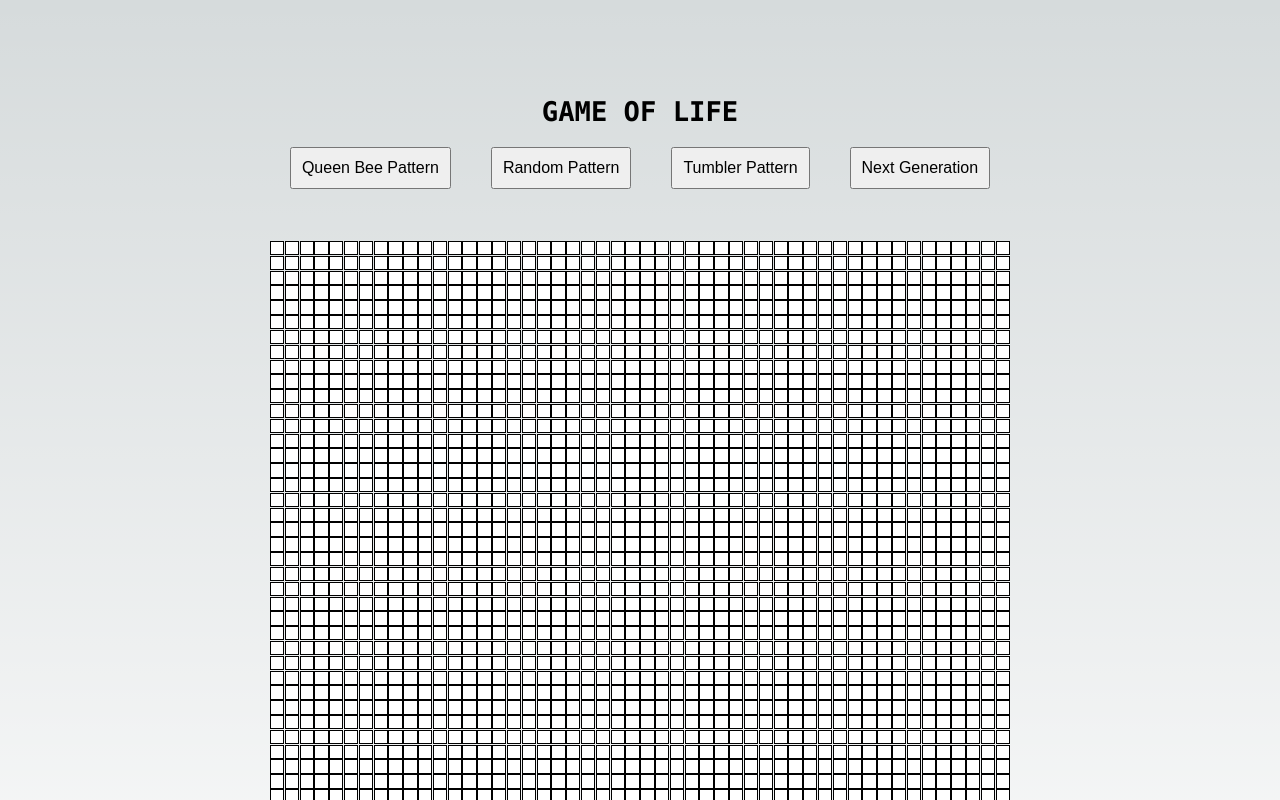
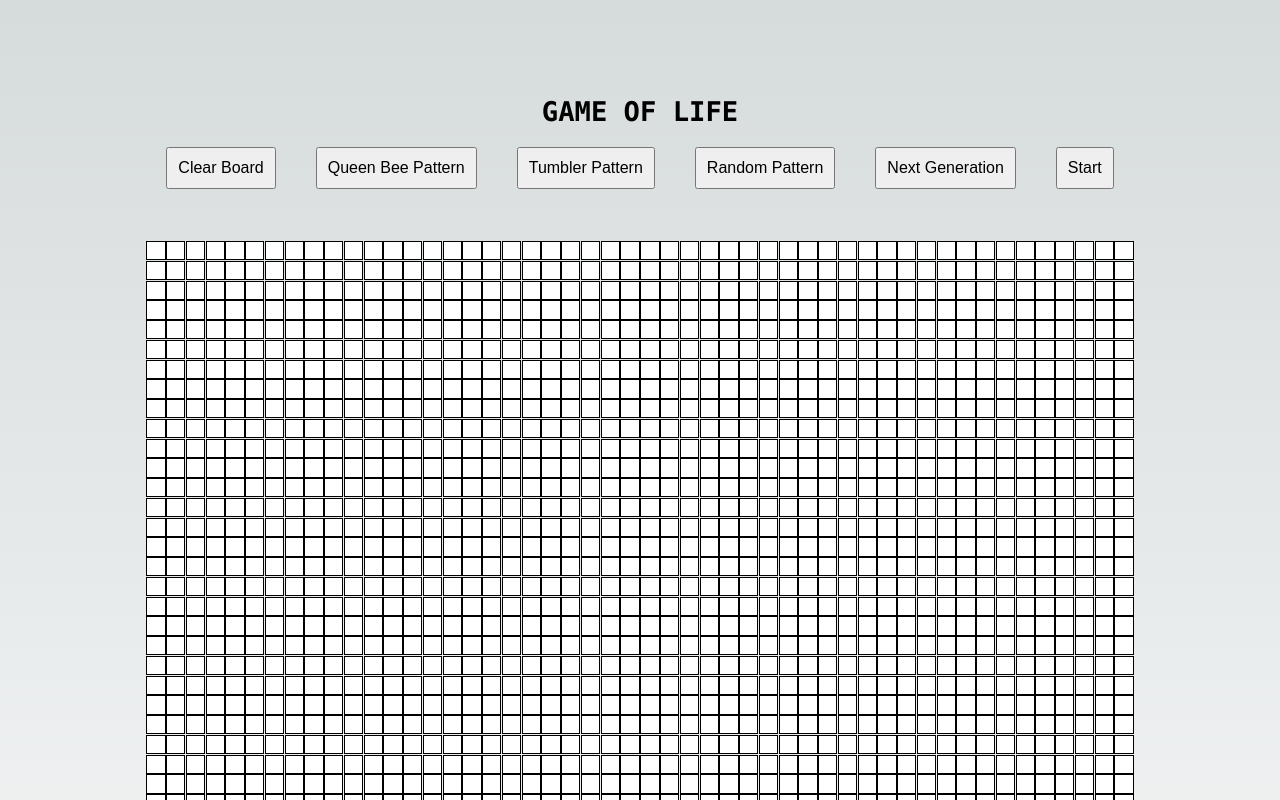
Before and after one commit to Okios2/Game-of-Life, a Next.js app: page / in a window 1280 px wide. Shown: the top 800 px of the page. Built offline with nearby package versions, Linux system fonts and the light colour scheme.

Commit message:
Adding start/stop button

```diff
--- a/app/components/gridContainer.tsx
+++ b/app/components/gridContainer.tsx
@@ -1,5 +1,5 @@
 'use client'
-import { useRef } from "react";
+import { useRef, useState } from "react";
 
 import ActionButton from "./actionbutton";
 import GameBoard, {rows, cols} from "../components/grid";
@@ -14,15 +14,35 @@ const GridContainer = () => {
     const resetToQeenBeeGrid = () => gridRef.current?.setPattern(queenBeePattern);
     const resetToRandomGrid  = () => gridRef.current?.setPattern(randomPattern(rows, cols));
     const resetToTumblerGrid = () => gridRef.current?.setPattern(tumblerPattern);
+    const resetToBlank = () => gridRef.current?.setPattern([[]]);
     const setNextGeneration = () => gridRef.current?.nextGrid();
+
+    const intervalRef = useRef<NodeJS.Timeout | null>(null);
+    const [isRunning, setIsRunning] = useState(false);
+
+    const simulation = () => {
+        if (isRunning) {
+            if (intervalRef.current) {
+                clearInterval(intervalRef.current);
+                intervalRef.current = null;
+            }
+        } else {
+            intervalRef.current = setInterval(() => {
+                gridRef.current?.nextGrid();
+            }, 100);
+        }
+        setIsRunning(!isRunning);
+    };
 
     return (
         <div>
             <div>
+                <ActionButton onClick={resetToBlank}  name="Clear Board"/>
                 <ActionButton onClick={resetToQeenBeeGrid}  name="Queen Bee Pattern"/>
+                <ActionButton onClick={resetToTumblerGrid}  name="Tumbler Pattern"/>
                 <ActionButton onClick={resetToRandomGrid}  name="Random Pattern"/>
-                <ActionButton onClick={resetToTumblerGrid}  name="Tumbler Pattern"/>
                 <ActionButton onClick={setNextGeneration}  name="Next Generation"/>
+                <ActionButton onClick={simulation} name={isRunning ? "Stop" : "Start"} />
             </div>
             <div className={styles.center}>
                 <GameBoard ref={gridRef} />
```
